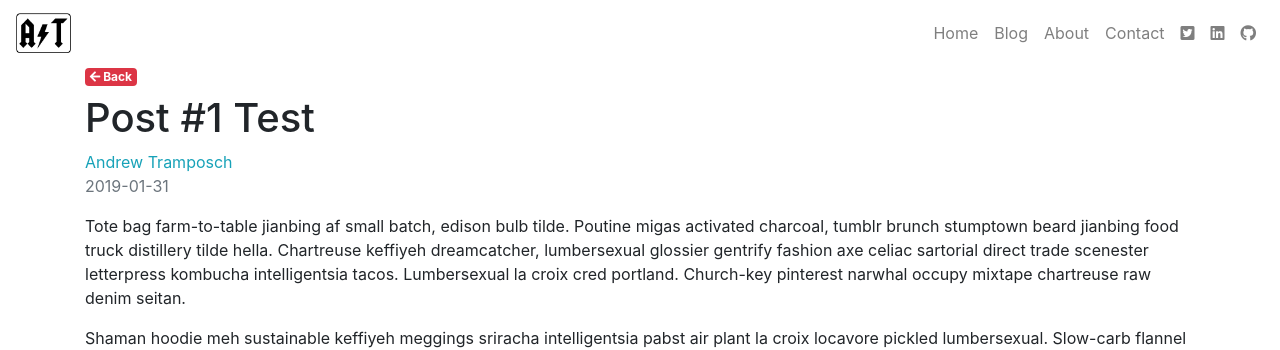
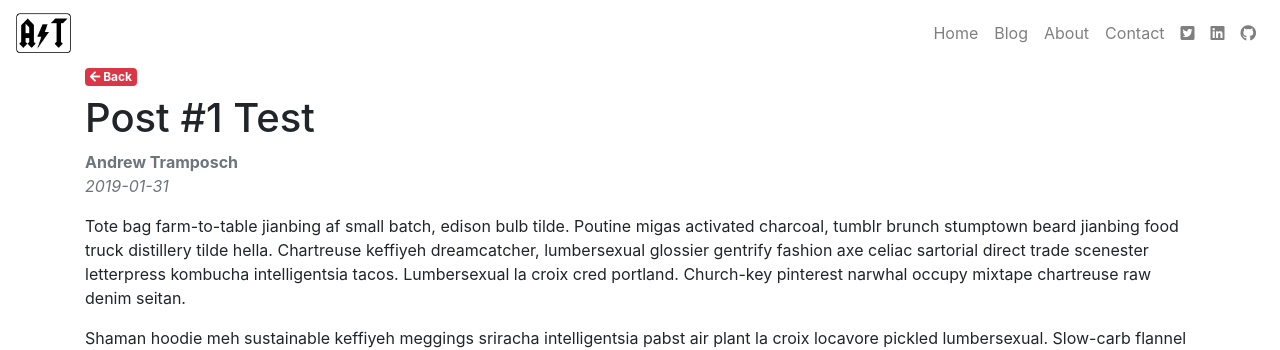
Before and after one commit to atramposch/website, a Jekyll site: the page built from _posts/2019-01-31-post-number-1.md, in a window 1280 px wide. Shown: the top 350 px of the page. Built offline with Jekyll 4.4.1, drawn with Linux system fonts in a browser that asks for light colours.

Commit message:
changed  blog post author and date style

```diff
--- a/_layouts/post.html
+++ b/_layouts/post.html
@@ -3,8 +3,8 @@ layout: default
 ---
 <h6><a href="/blog/" class="badge badge-danger"><i class="fas fa-arrow-left"></i> Back</a></h6>
 <h1>{{ page.title }}</h1>
-<a class="text-info">{{ page.author }}</a>
-<p class="meta text-muted">{{ page.date_2 }}</p>
+<a class="text-secondary font-weight-bold">{{ page.author }}</a>
+<p class="meta text-muted font-italic">{{ page.date_2 }}</p>
 
 <div class="post">
   {{ content }}
```
